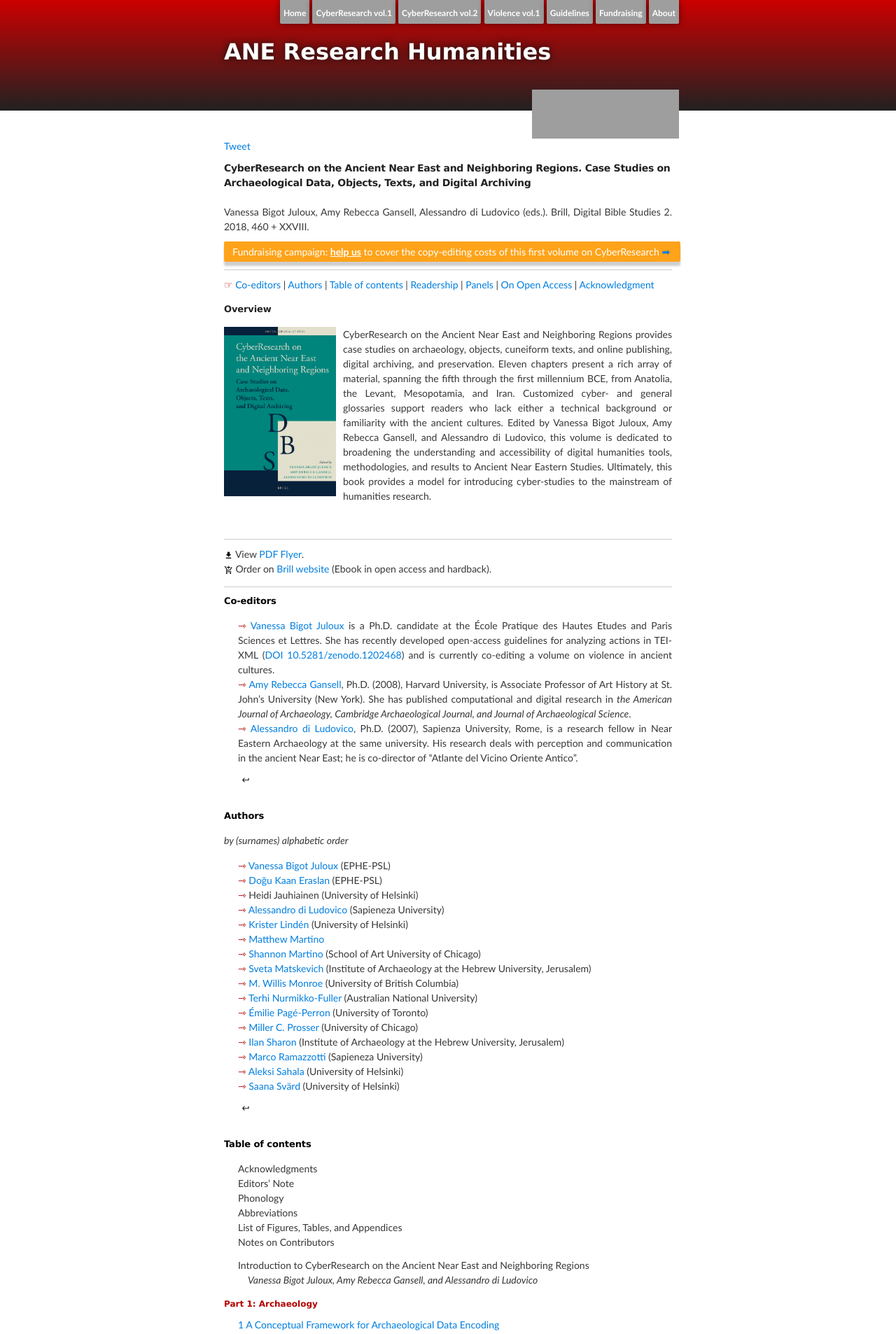
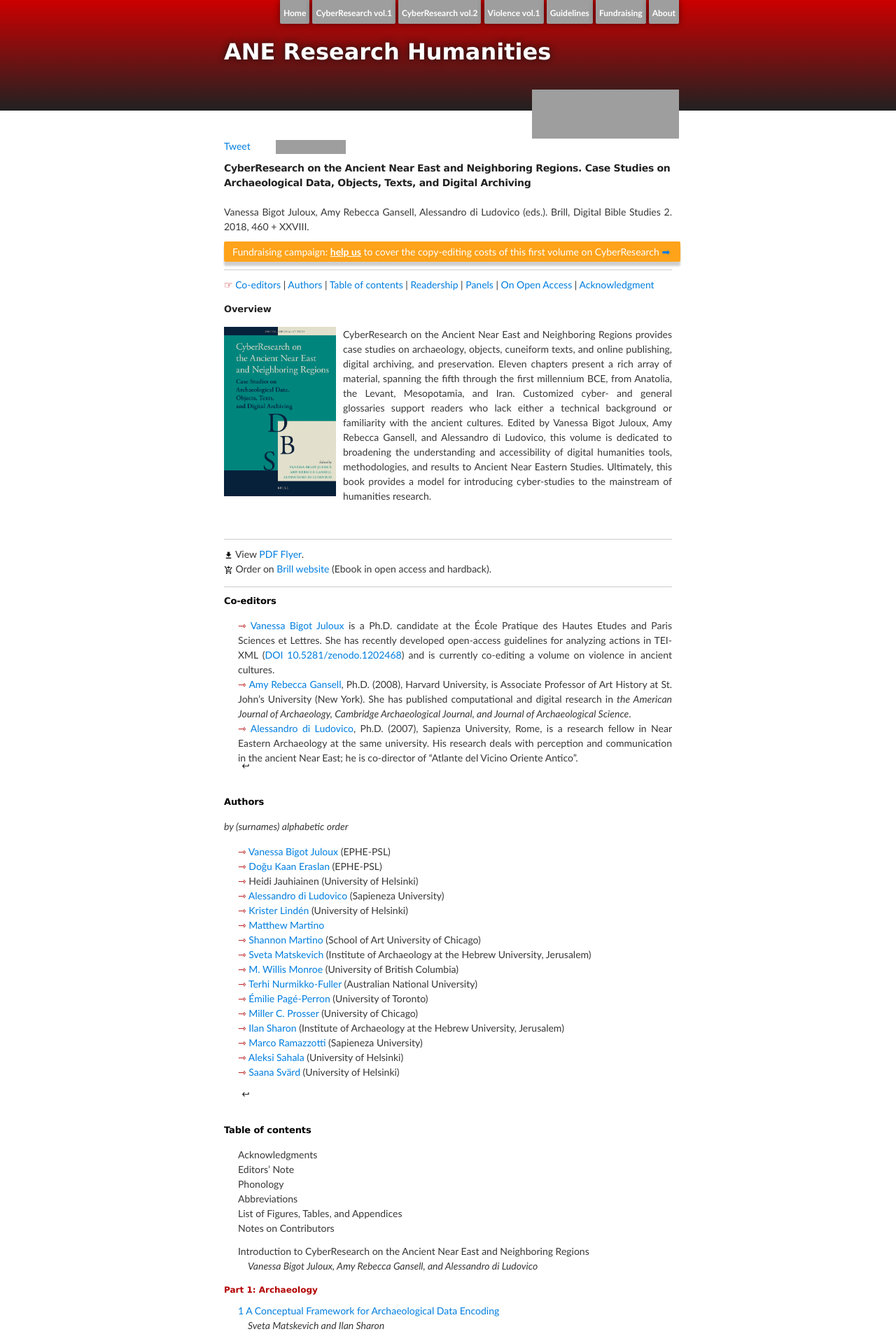
Before and after one commit to vbigot-juloux/ane-research-humanities, a Jekyll site: the page built from docs/CyberResearch-vol1.md, in a window 1280 px wide. Shown: the top 1906 px of the page at 70% size. Built offline with Jekyll 4.4.1, drawn with Linux system fonts in a browser that asks for light colours; comment, search, counter and statistics services are not loaded; the repository's description, which GitHub fills in, is left out; grey boxes are pictures that could not be loaded.

Commit message:
Update CyberResearch-vol1.md

```diff
--- a/docs/CyberResearch-vol1.md
+++ b/docs/CyberResearch-vol1.md
@@ -41,7 +41,7 @@ Eleven chapters present a rich array of material, spanning the fifth through the
 <li style="text-align: justify; text-justify: inter-word;"><span style="color:#b30000; font-size: 14px">&#8702;</span> <a href="http://vanessajuloux.xyz" target="_blank">Vanessa Bigot Juloux</a> is a Ph.D. candidate at the École Pratique des Hautes Etudes and Paris Sciences et Lettres. She has recently developed open-access guidelines for analyzing actions in TEI-XML (<a href="https://zenodo.org/record/1202468" target="_blank">DOI 10.5281/zenodo.1202468</a>) and is currently co-editing a volume on violence in ancient cultures.</li>
 <li style="text-align: justify; text-justify: inter-word;"><span style="color:#b30000; font-size: 14px">&#8702;</span> <a href="https://stjohns.academia.edu/AmyRebeccaGansell" target="_blank">Amy Rebecca Gansell</a>, Ph.D. (2008), Harvard University, is Associate Professor of Art History at St. John’s University (New York). She has published computational and digital research in <em>the American Journal of Archaeology, Cambridge Archaeological Journal, and Journal of Archaeological Science</em>.</li>
 <li style="text-align: justify; text-justify: inter-word;"><span style="color:#b30000; font-size: 14px">&#8702;</span> <a href="https://uniroma1.academia.edu/AlessandroDiLudovico" target="_blank">Alessandro di Ludovico</a>, Ph.D. (2007), Sapienza University, Rome, is a research fellow in Near Eastern Archaeology at the same university. His research deals with perception and communication in the ancient Near East; he is co-director of “Atlante del Vicino Oriente Antico”.</li>
-<li><a href="eds2" style="text-decoration: none"><img src="../assets/baseline_keyboard_return_black_18dp.png" style="border:0; -webkit-box-shadow: 0 0 0; width: 2%"/></a></li>
+<li><a href="eds2" style="text-decoration: none"><img src="../assets/baseline_keyboard_return_black_18dp.png" style="border:0; -webkit-box-shadow: 0 0 0; width: 2%; margin-top: -10px"/></a></li>
 </ul>
 
 <h3><a name="authors" style="color: black">Authors</a></h3>
```
